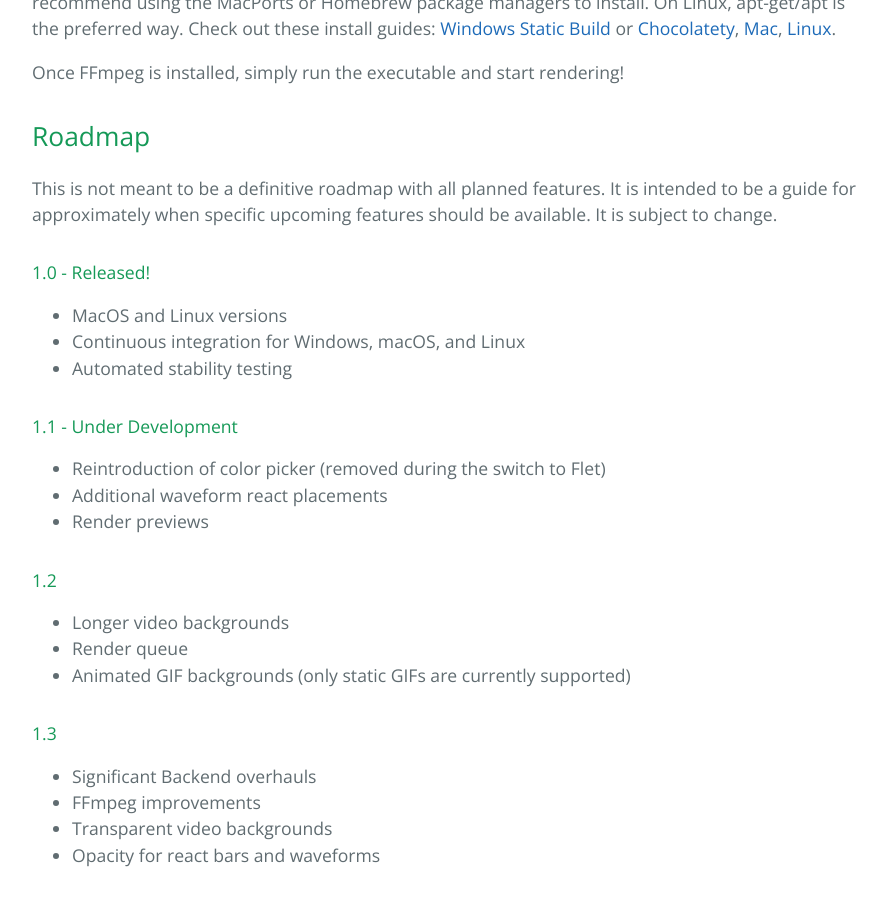
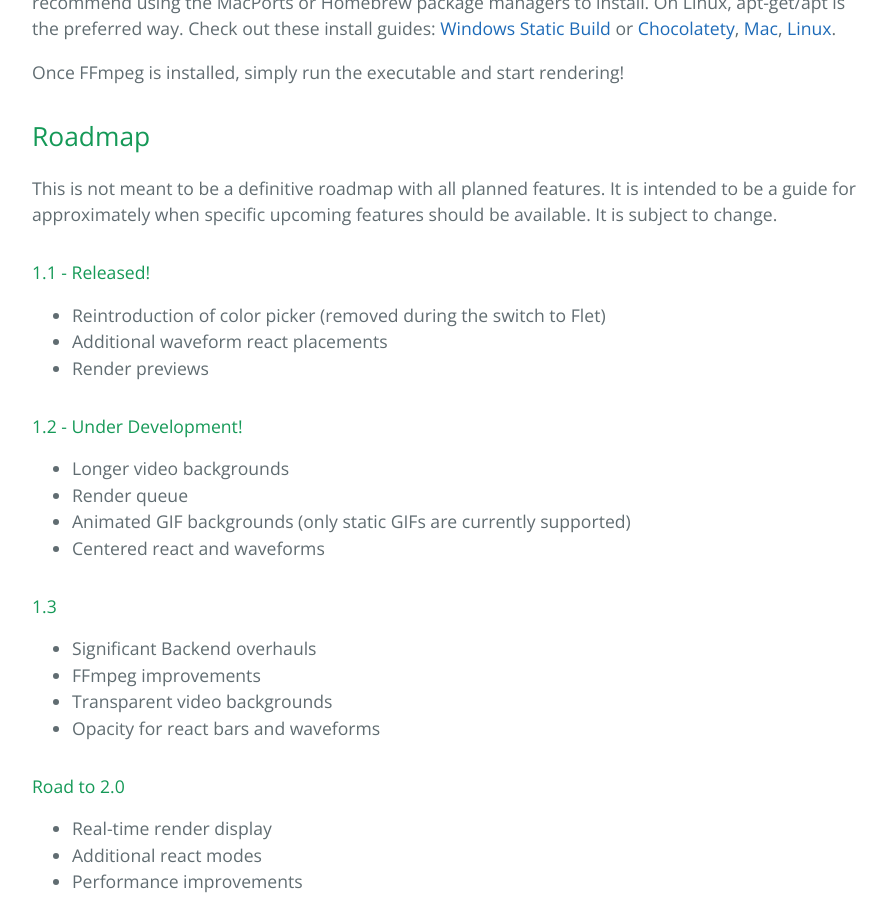
Before and after one commit to JKeller45/PySonic, a Jekyll site: the page built from index.md, in a window 1280 px wide and 900 px high, scrolled down 1978 px. Shown: the whole window, without its empty margins (192-1079 px from the left). Built offline with Jekyll 4.4.1, drawn with Linux system fonts in a browser that asks for light colours; our own code applies the rules of GitHub Pages for plain Markdown files.

Commit message:
Update index.md

```diff
--- a/index.md
+++ b/index.md
@@ -50,23 +50,18 @@
 
 This is not meant to be a definitive roadmap with all planned features. It is intended to be a guide for approximately when specific upcoming features should be available. It is subject to change.
 
-#### 1.0 - Released!
-
-- MacOS and Linux versions
-- Continuous integration for Windows, macOS, and Linux
-- Automated stability testing
-
-#### 1.1 - Under Development
+#### 1.1 - Released!
 
 - Reintroduction of color picker (removed during the switch to Flet)
 - Additional waveform react placements
 - Render previews
 
-#### 1.2
+#### 1.2 - Under Development!
 
 - Longer video backgrounds
 - Render queue
 - Animated GIF backgrounds (only static GIFs are currently supported)
+- Centered react and waveforms
 
 #### 1.3
 - Significant Backend overhauls
```
